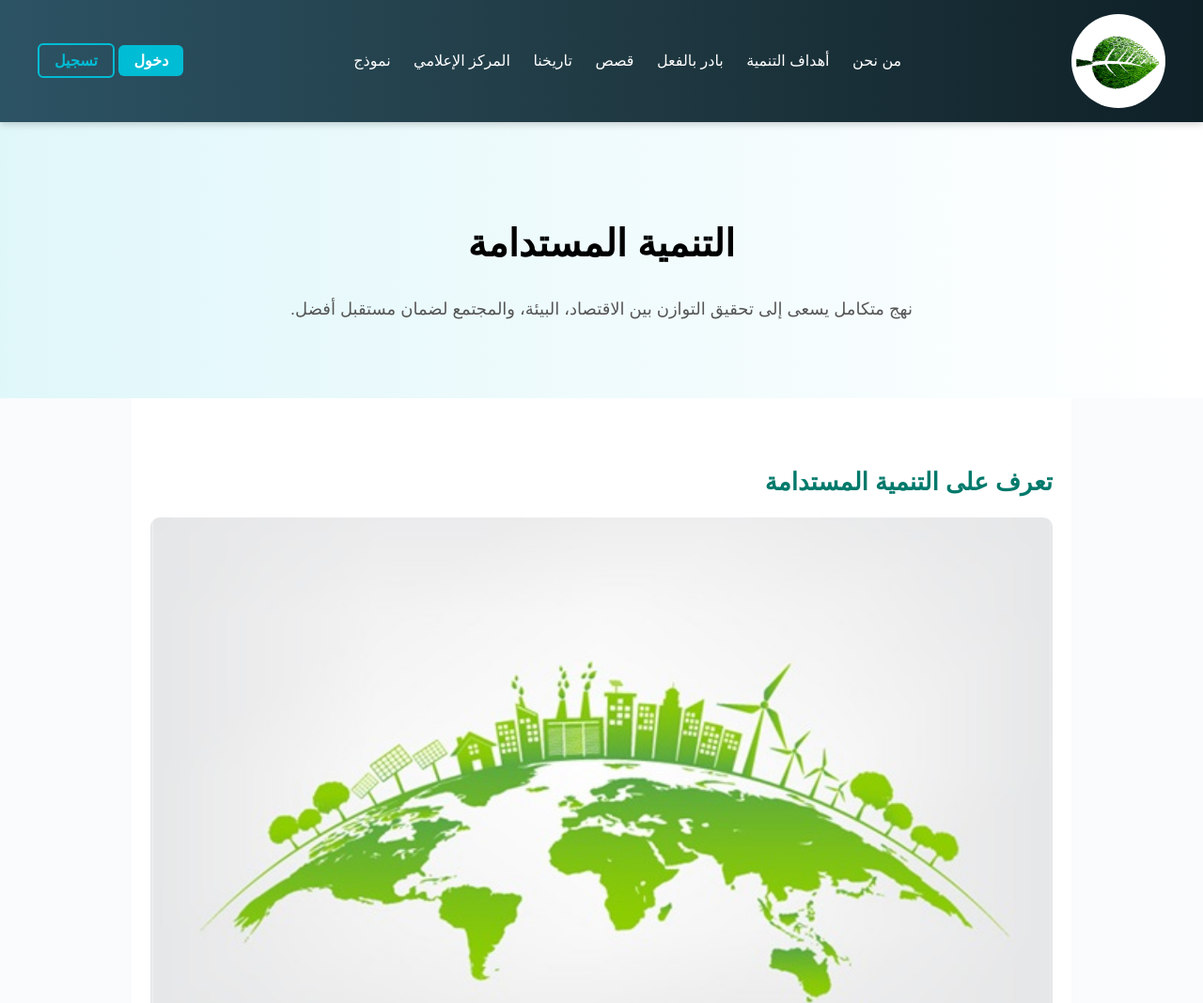
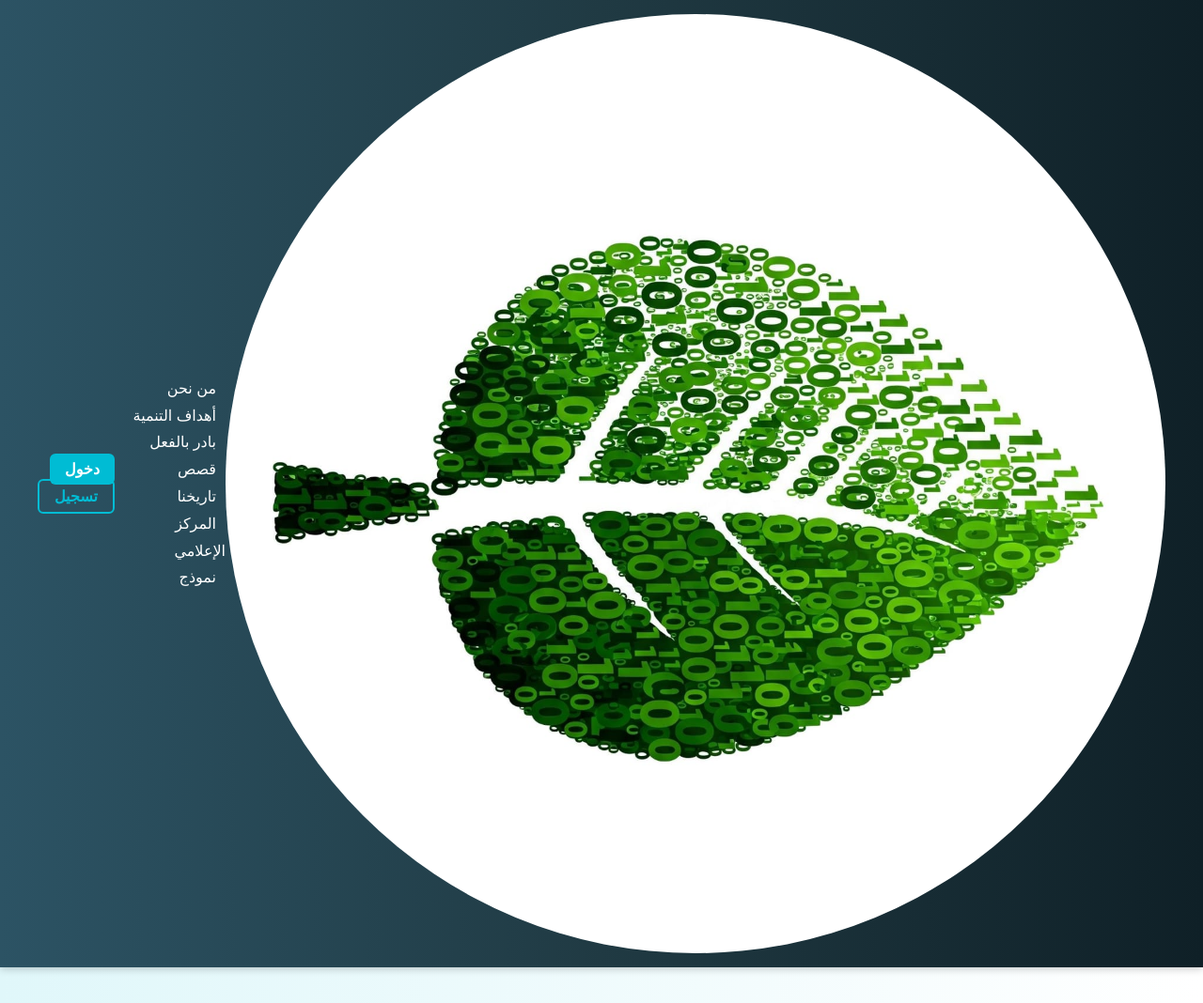
Before and after one commit to Mrwmohsn5/-4, a plain HTML site: page index.html in a window 1280 px wide. Shown: the top 1068 px of the page at 94% size. Drawn offline with Linux system fonts and the light colour scheme; a script that the page names is missing.

Commit message:
Update index.html

```diff
--- a/index.html
+++ b/index.html
@@ -10,7 +10,7 @@
 </head>
 <body>
   <header class="navbar">
-       <img src="logo adobe express.png" style="width:100px;border-radius:100px;"/>
+       <img src="logo adobe express.png" style="width:1000px;border-radius:1000px;"/>
     <nav>
       <a href="contact.html">من نحن</a>
       <a href="goals.html">أهداف التنمية</a>
```
